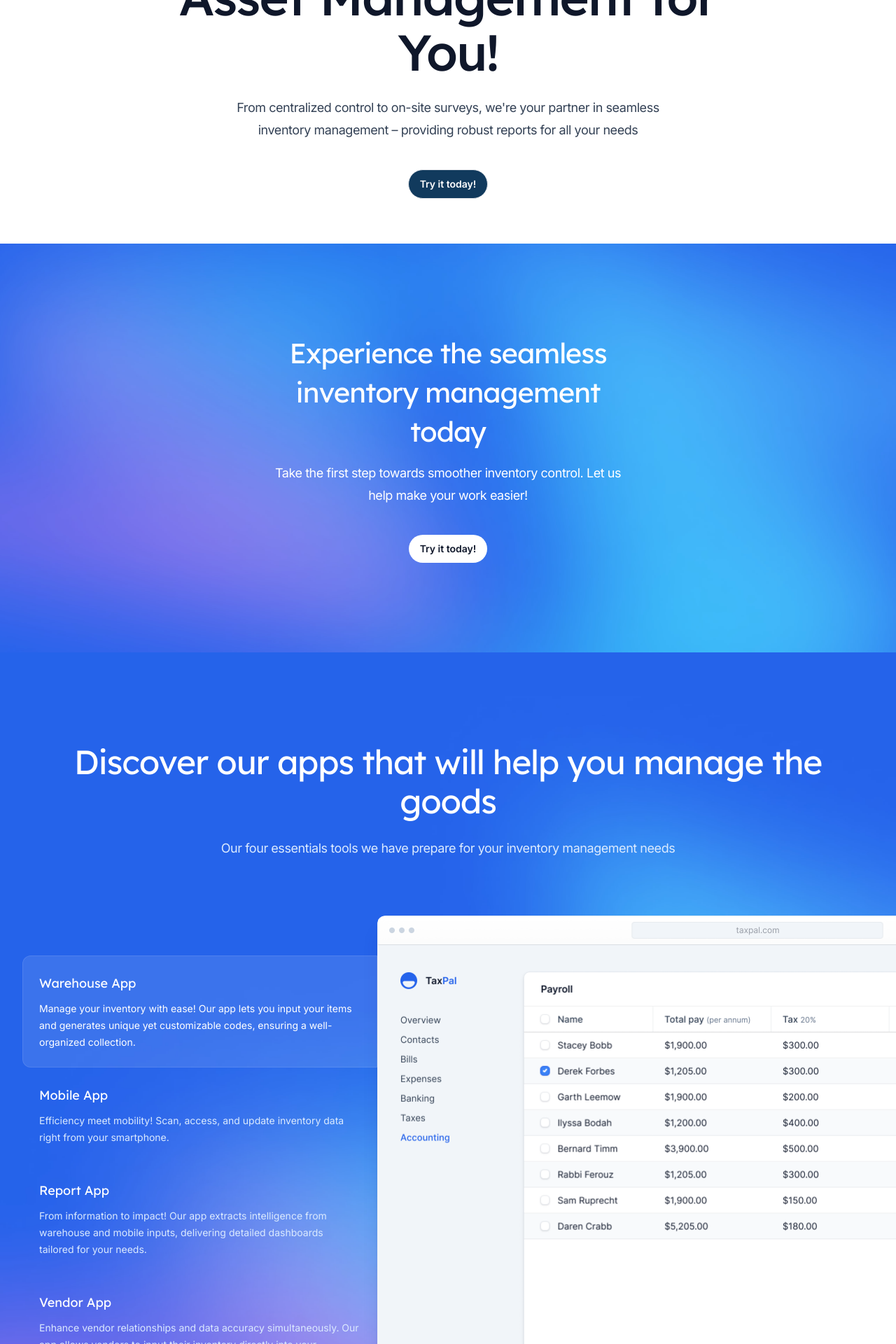
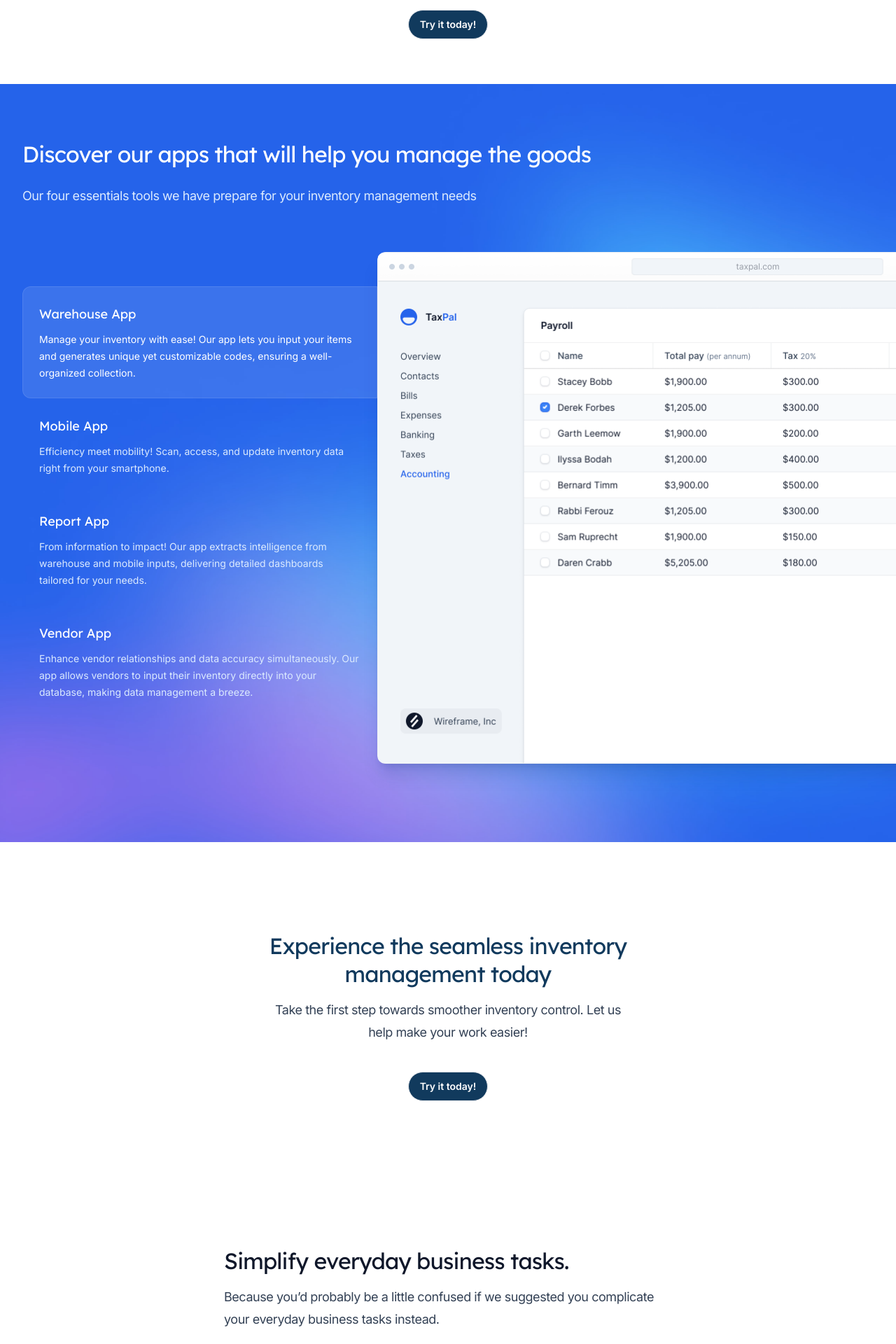
Before and after one commit to Langkah-Labs/InventZone-landing, a Next.js app: page / in a window 1280 px wide. Shown: the part 500-2420 px from the top of the page at 70% size. Built offline with nearby package versions, Linux system fonts and the light colour scheme.

Commit message:
update copywrite

```diff
--- a/src/app/page.tsx
+++ b/src/app/page.tsx
@@ -6,7 +6,7 @@ import { Hero } from '@/components/Hero'
 import { Pricing } from '@/components/Pricing'
 import { PrimaryFeatures } from '@/components/PrimaryFeatures'
 import { SecondaryFeatures } from '@/components/SecondaryFeatures'
-import { Testimonials } from '@/components/Testimonials'
+// import { Testimonials } from '@/components/Testimonials'
 
 export default function Home() {
   return (
@@ -14,8 +14,8 @@ export default function Home() {
       <Header />
       <main>
         <Hero />
+        <PrimaryFeatures />
         <CallToAction />
-        <PrimaryFeatures />
         <SecondaryFeatures />
         {/* <Testimonials /> */}
         <Pricing />
--- a/src/components/CallToAction.tsx
+++ b/src/components/CallToAction.tsx
@@ -2,32 +2,29 @@ import Image from 'next/image'
 
 import { Button } from '@/components/Button'
 import { Container } from '@/components/Container'
-import backgroundImage from '@/images/background-call-to-action.jpg'
+// import backgroundImage from '@/images/background-call-to-action.jpg'
 
 export function CallToAction() {
   return (
-    <section
-      id="get-started-today"
-      className="relative overflow-hidden bg-blue-600 py-32"
-    >
-      <Image
+    <section id="get-started-today" className="relative overflow-hidden py-32">
+      {/* <Image
         className="absolute left-1/2 top-1/2 max-w-none -translate-x-1/2 -translate-y-1/2"
         src={backgroundImage}
         alt=""
         width={2347}
         height={1244}
         unoptimized
-      />
+      /> */}
       <Container className="relative">
         <div className="mx-auto max-w-lg text-center">
-          <h2 className="font-display text-3xl tracking-tight text-white sm:text-4xl">
+          <h2 className="font-display text-3xl tracking-tight text-[#113A5D] sm:text-4xl">
             Experience the seamless inventory management today
           </h2>
-          <p className="mt-4 text-lg tracking-tight text-white">
+          <p className="mt-4 text-lg tracking-tight text-slate-700">
             Take the first step towards smoother inventory control. Let us help
             make your work easier!
           </p>
-          <Button href="/register" color="white" className="mt-10">
+          <Button href="/register" color="blue" className="mt-10">
             Try it today!
           </Button>
         </div>
--- a/src/components/Hero.tsx
+++ b/src/components/Hero.tsx
@@ -2,17 +2,17 @@ import Image from 'next/image'
 
 import { Button } from '@/components/Button'
 import { Container } from '@/components/Container'
-import logoLaravel from '@/images/logos/laravel.svg'
-import logoMirage from '@/images/logos/mirage.svg'
-import logoStatamic from '@/images/logos/statamic.svg'
-import logoStaticKit from '@/images/logos/statickit.svg'
-import logoTransistor from '@/images/logos/transistor.svg'
-import logoTuple from '@/images/logos/tuple.svg'
+// import logoLaravel from '@/images/logos/laravel.svg'
+// import logoMirage from '@/images/logos/mirage.svg'
+// import logoStatamic from '@/images/logos/statamic.svg'
+// import logoStaticKit from '@/images/logos/statickit.svg'
+// import logoTransistor from '@/images/logos/transistor.svg'
+// import logoTuple from '@/images/logos/tuple.svg'
 
 export function Hero() {
   return (
     <Container className="pb-16 pt-12 text-center lg:pt-12">
-      <h1 className="mx-auto max-w-4xl font-display text-5xl font-medium tracking-tight text-slate-900 sm:text-7xl">
+      <h1 className="xs:text-3xl mx-auto max-w-4xl font-display text-5xl font-medium tracking-tight text-slate-900 sm:text-7xl">
         Scan, Identify, &nbsp;
         <span className="relative whitespace-nowrap text-blue-600">
           <svg
@@ -27,7 +27,7 @@ export function Hero() {
         </span>
         &nbsp; Revolutionizing Inventory Asset Management for You!
       </h1>
-      <p className="mx-auto mt-6 max-w-2xl text-lg tracking-tight text-slate-700">
+      <p className="xs:text-sm mx-auto mt-6 max-w-2xl text-lg tracking-tight text-slate-700">
         From centralized control to on-site surveys, we&apos;re your partner in
         seamless inventory management – providing robust reports for all your
         needs
--- a/src/components/Pricing.tsx
+++ b/src/components/Pricing.tsx
@@ -54,12 +54,14 @@ function Plan({
   name,
   price,
   description,
+  divider,
   href,
   features,
   featured = false,
 }: {
   name: string
   price: string
+  divider?: string
   description: string
   href: string
   features: Array<string>
@@ -83,6 +85,7 @@ function Plan({
       </p>
       <p className="order-first font-display text-5xl font-light tracking-tight text-white">
         {price}
+        <span className="text-sm">{divider}</span>
       </p>
       <ul
         role="list"
@@ -134,11 +137,11 @@ export function Pricing() {
         <div className="-mx-4 mt-16 grid max-w-2xl grid-cols-1 gap-y-10 sm:mx-auto lg:-mx-8 lg:max-w-none lg:grid-cols-3 xl:mx-0 xl:gap-x-8">
           <Plan
             name="Starter Plan"
-            price="$9"
+            price="Free"
             description="For businesses that want to experience the product"
             href="/register"
             features={[
-              'Up to 5000 unique codes generated; Access to all 4 of our apps',
+              'Up to 5000 unique codes generated\n Access to all 4 of our apps',
               // 'Connect up to 2 bank accounts',
               // 'Track up to 15 expenses per month',
               // 'Manual payroll support',
@@ -148,11 +151,12 @@ export function Pricing() {
           <Plan
             featured
             name="Premium Plan"
-            price="$15"
+            price="Rp5,000"
+            divider="/serial"
             description="For businesses that have tried and want to continue their inventory management excellence with us"
             href="/register"
             features={[
-              'After the creation of 5,000 unique codes, pricing shifts to a per-code generated mode; Access to all 4 of our apps',
+              'After the creation of 5,000 unique codes, pricing shifts to a per-code generated mode\n Access to all 4 of our apps',
               // 'Connect up to 5 bank accounts',
               // 'Track up to 50 expenses per month',
               // 'Automated payroll support',
--- a/tailwind.config.ts
+++ b/tailwind.config.ts
@@ -31,6 +31,12 @@ export default {
       maxWidth: {
         '2xl': '40rem',
       },
+      screens: {
+        xs: { min: '', max: '420px' },
+        sm: { min: '421px', max: '650px' },
+        md: { min: '651px', max: '1024px' },
+        lg: { min: '1025px', max: '' },
+      },
     },
   },
   plugins: [formsPlugin, headlessuiPlugin],
```
